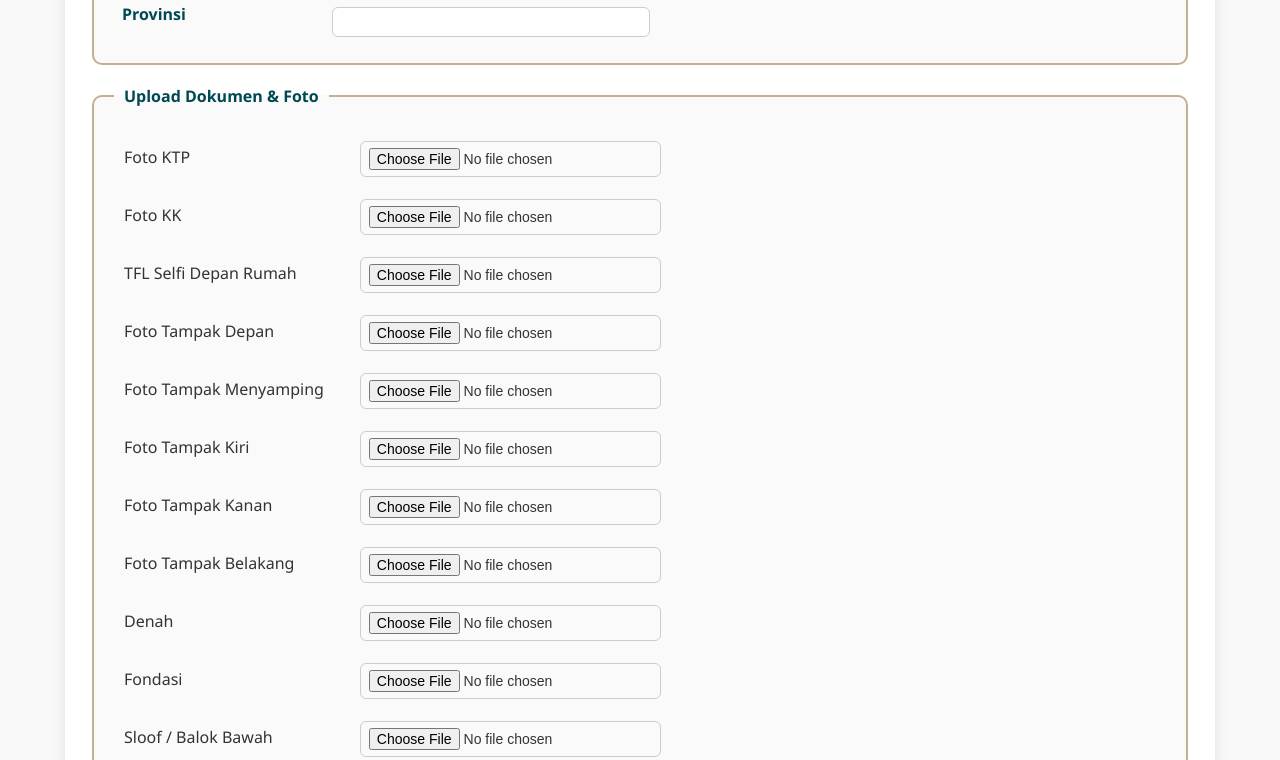
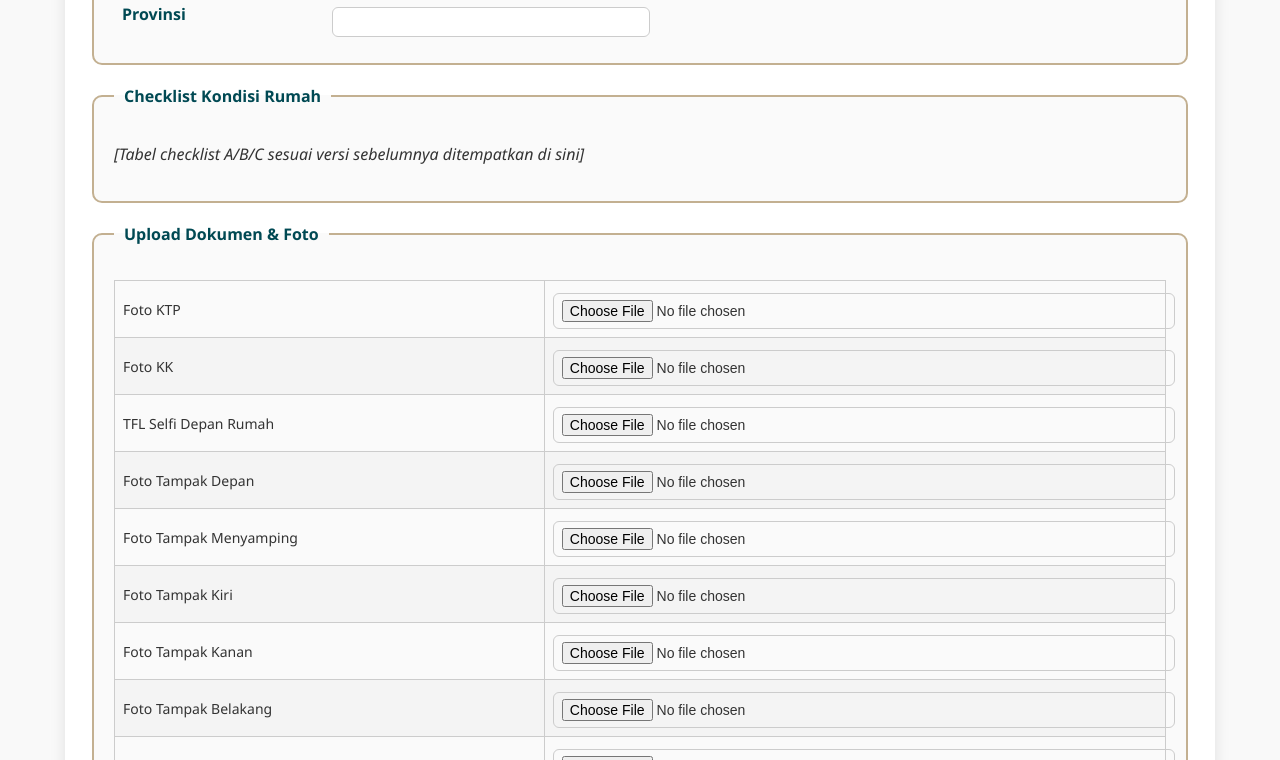
Before and after one commit to wolu6/form_survei, a plain HTML site: page index.html in a window 1280 px wide. Shown: the part 786-1546 px from the top of the page. Drawn offline with Linux system fonts and the light colour scheme.

Commit message:
index.html

```diff
--- a/index.html
+++ b/index.html
@@ -27,7 +27,11 @@
     table.form-table td:nth-child(2) { width: 30%;}
     table.form-table td:nth-child(3) { width: 20%; font-weight: bold; color: var(--primary);}
     table.form-table td:nth-child(4) { width: 30%;}
-    table.upload-table td { padding: 8px; }
+    table.checklist, table.upload-table { width: 100%; border-collapse: collapse; margin-top: 15px;}
+    table.checklist th, table.checklist td, table.upload-table td { border: 1px solid #ccc; padding: 8px; font-size: 14px;}
+    table.checklist th { background: var(--primary); color: white; text-align: center;}
+    tr:nth-child(even) { background: #f4f4f4;}
+    td.option { width: 30%; }
     button { margin-top: 25px; width: 100%; padding: 14px; background: var(--primary); color: white; font-weight: bold; border: none; border-radius: 8px; font-size: 16px; cursor: pointer; transition: all 0.3s ease;}
     button:hover { background: var(--accent); color: var(--primary);}
     #loading { display:none; margin-top:15px; text-align:center; color:var(--primary); font-weight:bold; }
@@ -57,15 +61,11 @@
         <tr>
           <td>No KK</td><td><input type="text" name="kk"></td>
           <td>Pernah dapat BSPS</td>
-          <td>
-            <select name="pernah_bsps"><option value="Ya">Ya</option><option value="Tidak">Tidak</option></select>
-          </td>
+          <td><select name="pernah_bsps"><option value="Ya">Ya</option><option value="Tidak">Tidak</option></select></td>
         </tr>
         <tr>
           <td>Jenis Kelamin</td>
-          <td>
-            <select name="jk"><option value="L">Laki-laki</option><option value="P">Perempuan</option></select>
-          </td>
+          <td><select name="jk"><option value="L">Laki-laki</option><option value="P">Perempuan</option></select></td>
           <td>Tahun dapat BSPS</td><td><input type="number" name="tahun_bsps" value="0"></td>
         </tr>
         <tr>
@@ -102,7 +102,12 @@
     </fieldset>
 
     <!-- Checklist Kondisi Rumah -->
-    <!-- (gunakan versi tabel A/B/C yang sudah saya buat sebelumnya) -->
+    <fieldset>
+      <legend>Checklist Kondisi Rumah</legend>
+      <!-- gunakan tabel A/B/C yang sudah disusun (Struktur, Non-Struktur, Kesehatan, Status Lahan) -->
+      <!-- (kode checklist A/B/C panjang → sudah dibuat sebelumnya, bisa langsung disisipkan di sini) -->
+      <p><em>[Tabel checklist A/B/C sesuai versi sebelumnya ditempatkan di sini]</em></p>
+    </fieldset>
 
     <!-- Upload Foto -->
     <fieldset>
```
